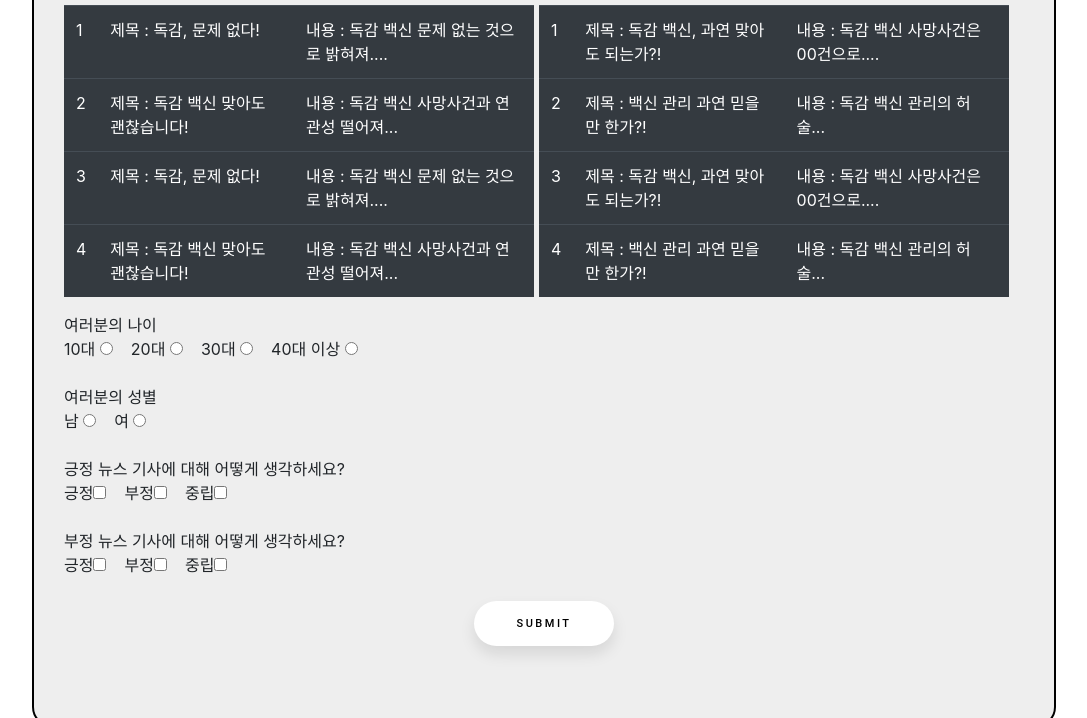
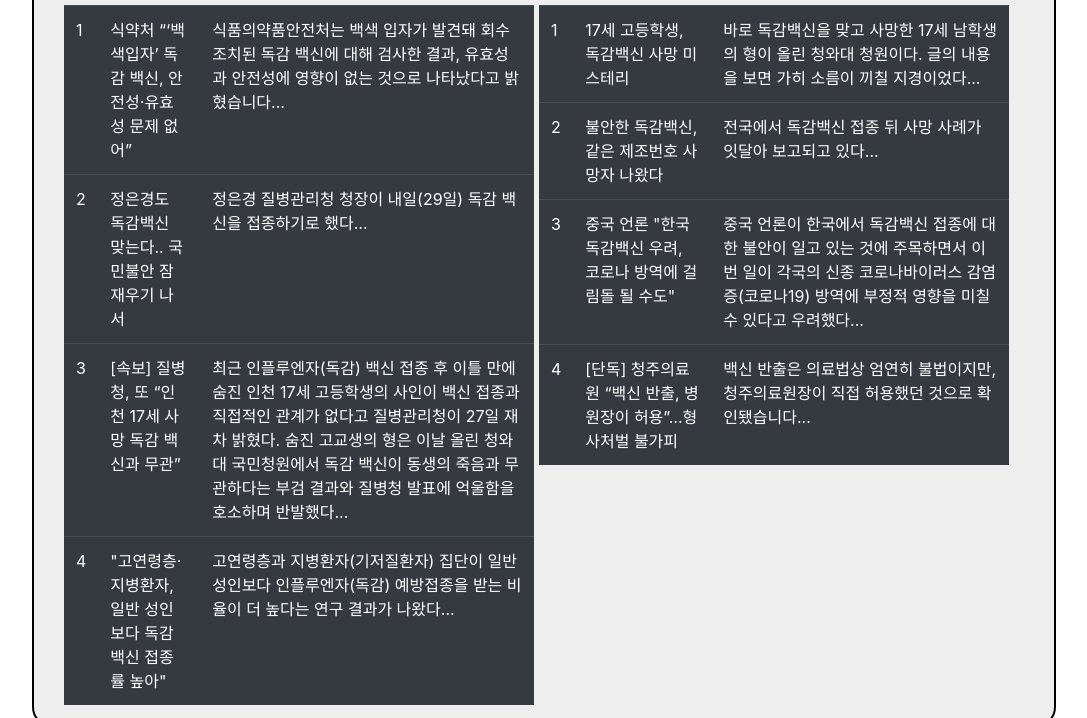
Before and after one commit to OhyunHighSchoolML/web, a plain HTML site: page index.html in a window 1280 px wide. Shown: the part 73-791 px from the top of the page, without its empty margins (96-1183 px from the left). Drawn offline with nearby package versions, Linux system fonts and the light colour scheme.

Commit message:
Update index.html

```diff
--- a/index.html
+++ b/index.html
@@ -35,23 +35,23 @@
             <table class="table table-dark">
               <tr>
                 <td>1</td>
-                <td>제목 : 독감, 문제 없다!</td>
-                <td>내용 : 독감 백신 문제 없는 것으로 밝혀져....</td>
+                <td>식약처 “‘백색입자’ 독감 백신, 안전성·유효성 문제 없어”</td>
+                <td>식품의약품안전처는 백색 입자가 발견돼 회수 조치된 독감 백신에 대해 검사한 결과, 유효성과 안전성에 영향이 없는 것으로 나타났다고 밝혔습니다...</td>
               </tr>
               <tr>
                 <td>2</td>
-                <td>제목 : 독감 백신 맞아도 괜찮습니다!</td>
-                <td>내용 : 독감 백신 사망사건과 연관성 떨어져...</td>
+                <td>정은경도 독감백신 맞는다.. 국민불안 잠재우기 나서</td>
+                <td>정은경 질병관리청 청장이 내일(29일) 독감 백신을 접종하기로 했다...</td>
               </tr>
               <tr>
                 <td>3</td>
-                <td>제목 : 독감, 문제 없다!</td>
-                <td>내용 : 독감 백신 문제 없는 것으로 밝혀져....</td>
+                <td>[속보] 질병청, 또 “인천 17세 사망 독감 백신과 무관”</td>
+                <td>최근 인플루엔자(독감) 백신 접종 후 이틀 만에 숨진 인천 17세 고등학생의 사인이 백신 접종과 직접적인 관계가 없다고 질병관리청이 27일 재차 밝혔다. 숨진 고교생의 형은 이날 올린 청와대 국민청원에서 독감 백신이 동생의 죽음과 무관하다는 부검 결과와 질병청 발표에 억울함을 호소하며 반발했다...</td>
               </tr>
               <tr>
                 <td>4</td>
-                <td>제목 : 독감 백신 맞아도 괜찮습니다!</td>
-                <td>내용 : 독감 백신 사망사건과 연관성 떨어져...</td>
+                <td>"고연령층·지병환자, 일반 성인보다 독감백신 접종률 높아"</td>
+                <td>고연령층과 지병환자(기저질환자) 집단이 일반 성인보다 인플루엔자(독감) 예방접종을 받는 비율이 더 높다는 연구 결과가 나왔다...</td>
               </tr>
             </table>
           </div>
@@ -64,54 +64,53 @@
             <table class="table table-dark">
               <tr>
                 <td>1</td>
-                <td>제목 : 독감 백신, 과연 맞아도 되는가?!</td>
-                <td>내용 : 독감 백신 사망사건은 00건으로....</td>
+                <td>17세 고등학생, 독감백신 사망 미스테리</td>
+                <td>바로 독감백신을 맞고 사망한 17세 남학생의 형이 올린 청와대 청원이다. 글의 내용을 보면 가히 소름이 끼칠 지경이었다...</td>
               </tr>
               <tr>
                 <td>2</td>
-                <td>제목 : 백신 관리 과연 믿을만 한가?!</td>
-                <td>내용 : 독감 백신 관리의 허술...</td>
+                <td>불안한 독감백신, 같은 제조번호 사망자 나왔다</td>
+                <td>전국에서 독감백신 접종 뒤 사망 사례가 잇달아 보고되고 있다... </td>
               </tr>
               <tr>
                 <td>3</td>
-                <td>제목 : 독감 백신, 과연 맞아도 되는가?!</td>
-                <td>내용 : 독감 백신 사망사건은 00건으로....</td>
+                <td>중국 언론 "한국 독감백신 우려, 코로나 방역에 걸림돌 될 수도"</td>
+                <td>중국 언론이 한국에서 독감백신 접종에 대한 불안이 일고 있는 것에 주목하면서 이번 일이 각국의 신종 코로나바이러스 감염증(코로나19) 방역에 부정적 영향을 미칠 수 있다고 우려했다...</td>
               </tr>
               <tr>
                 <td>4</td>
-                <td>제목 : 백신 관리 과연 믿을만 한가?!</td>
-                <td>내용 : 독감 백신 관리의 허술...</td>
+                <td>[단독] 청주의료원 “백신 반출, 병원장이 허용”…형사처벌 불가피</td>
+                <td>백신 반출은 의료법상 엄연히 불법이지만, 청주의료원장이 직접 허용했던 것으로 확인됐습니다...</td>
               </tr>
             </table>
           </div>
         </div>
         <div class="survey">
-          <form class="" action="index.html" method="post">
+          <form class="" action="src/graph.html" method="get">
             여러분의 나이<br>
-            10대 <input type="radio" name="age" value="">&nbsp;&nbsp;&nbsp;
-            20대 <input type="radio" name="age" value="">&nbsp;&nbsp;&nbsp;
-            30대 <input type="radio" name="age" value="">&nbsp;&nbsp;&nbsp;
-            40대 이상 <input type="radio" name="age" value=""><br><br>
+            10대 <input type="radio" name="age" value="10대">&nbsp;&nbsp;&nbsp;
+            20대 <input type="radio" name="age" value="20대">&nbsp;&nbsp;&nbsp;
+            30대 <input type="radio" name="age" value="30대">&nbsp;&nbsp;&nbsp;
+            40대 이상 <input type="radio" name="age" value="40대"><br><br>
 
             여러분의 성별<br>
-            남 <input type="radio" name="sex" value="">&nbsp;&nbsp;&nbsp;
-            여 <input type="radio" name="sex" value=""><br><br>
+            남 <input type="radio" name="sex" value="남">&nbsp;&nbsp;&nbsp;
+            여 <input type="radio" name="sex" value="여"><br><br>
 
 
             긍정 뉴스 기사에 대해 어떻게 생각하세요?<br>
-            긍정<input type="checkbox" name="think" value="">&nbsp;&nbsp;&nbsp;
-            부정<input type="checkbox" name="think" value="">&nbsp;&nbsp;&nbsp;
-            중립<input type="checkbox" name="think" value=""><br><br>
+            긍정<input type="checkbox" name="po-think" value="긍정">&nbsp;&nbsp;&nbsp;
+            부정<input type="checkbox" name="po-think" value="부정">&nbsp;&nbsp;&nbsp;
+            중립<input type="checkbox" name="po-think" value="중립"><br><br>
 
             부정 뉴스 기사에 대해 어떻게 생각하세요?<br>
-            긍정<input type="checkbox" name="think" value="">&nbsp;&nbsp;&nbsp;
-            부정<input type="checkbox" name="think" value="">&nbsp;&nbsp;&nbsp;
-            중립<input type="checkbox" name="think" value=""><br><br>
+            긍정<input type="checkbox" name="ne-think" value="긍정">&nbsp;&nbsp;&nbsp;
+            부정<input type="checkbox" name="ne-think" value="부정">&nbsp;&nbsp;&nbsp;
+            중립<input type="checkbox" name="ne-think" value="중립"><br><br>
+
+            <input type="submit" name="Submit">
 
           </form>
-        </div>
-        <div class="wrap">
-            <button class="button" onclick="location.href = './src/graph.html'">Submit</button>
         </div>
       </div>
 
```
